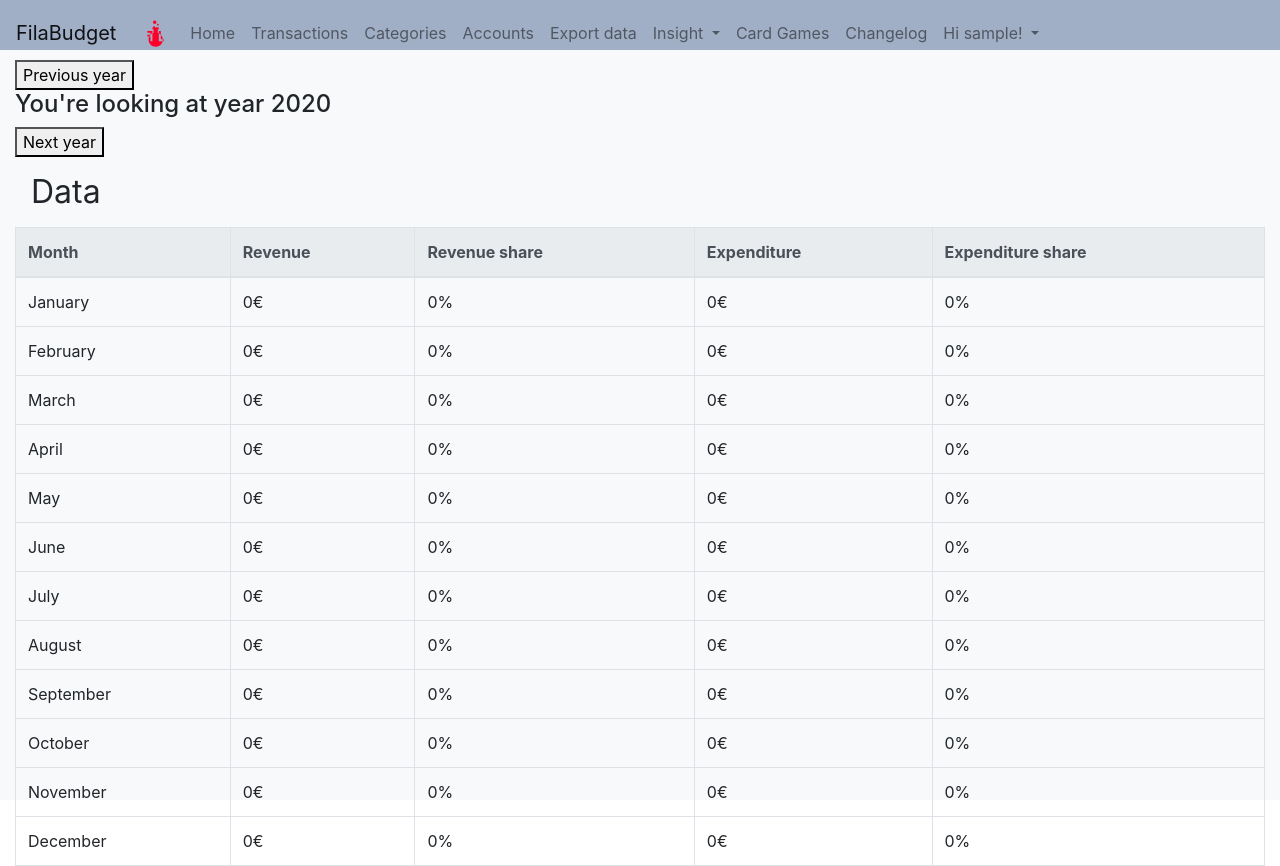
After one commit to DarioFi/BudgetApp, a Django app: page /budget/insight_year/2020/ in a window 1280 px wide. The commit adds this page. Run offline with Django 3.2, Linux system fonts and the light colour scheme; the visitor is signed in with stand-in values (Sample User, id 1); data that the repository does not hold is empty; parts of the project's set-up code (start-up, migrations or seed data) failed here and were passed over; some libraries are stand-ins or nearby versions.

Commit message:
v63-v65 minor bug fixes Added insight page for every year

```diff
--- a/Budgeting/Budget_templates/insight_page_month.html
+++ b/Budgeting/Budget_templates/insight_pages/insight_page_range.html
@@ -3,6 +3,7 @@
 {% block content %}
     <script src="https://cdnjs.cloudflare.com/ajax/libs/Chart.js/2.4.0/Chart.bundle.min.js"></script>
     {#    TODO: finire l'insight per giorno mese anno ecc.#}
+    <h4>Insight between </h4>
     <div class="row no-gutters">
 
         <div class="col-md-8">
--- /dev/null
+++ b/Budgeting/Budget_templates/insight_pages/insight_year.html
@@ -0,0 +1,99 @@
+{% extends 'base.html' %}
+
+{% block content %}
+    <script>
+        var selected_year = {{ year }};
+    </script>
+
+    <button id="previous year button">Previous year</button>
+    <h4 id="year_title"> You're looking at year {{ year }}</h4>
+    <button id="next year button">Next year</button>
+    <h2 class="font-weight-normal py-3 px-3 px-sm-3 m-0">Data</h2>
+    <table class="table table-bordered m-0" id="dtBasicExample" role="grid"
+           aria-describedby="DataTables_Table_0_info">
+        <thead class="thead-light">
+        <tr>
+            <th scope="col">Month</th>
+            <th scope="col">Revenue</th>
+            <th scope="col">Revenue share</th>
+            <th scope="col">Expenditure</th>
+            <th scope="col">Expenditure share</th>
+        </tr>
+        </thead>
+        <tbody id="year_resume">
+
+        </tbody>
+    </table>
+
+
+{% endblock %}
+
+{% block javascript %}
+    <script>
+
+        document.getElementById("previous year button").onclick = function (event) {
+            selected_year--;
+            update_data();
+        };
+        document.getElementById("next year button").onclick = function (event) {
+            selected_year++;
+            update_data();
+        };
+
+
+        update_data = function () {
+            {#alert(selected_year);#}
+            let re = new RegExp("[0-9][0-9][0-9][0-9]");
+            document.getElementById("year_title").innerText = document.getElementById("year_title").innerText.replace(re, selected_year);
+
+            $.ajax({
+                url: "{% url 'json insight year' %}",
+                type: "GET",
+                data: {
+                    'year': selected_year
+                },
+                dataType: 'json',
+                success: function (data) {
+                    if (data.state === "success") {
+                        console.log(data);
+                        var month_list = ['January', 'February', 'March', 'April', 'May', 'June', 'July', 'August', 'September', 'October', 'November', 'December']
+
+                        table = document.getElementById("year_resume");
+                        table.innerHTML = "";
+                        for (let j = 0; j < 12; j++) {
+
+                            let riga = document.createElement("tr");
+
+                            var kek = document.createElement("td")
+                            kek.innerText = month_list[j];
+                            riga.appendChild(kek);
+
+                            var kek = document.createElement("td")
+                            kek.innerText = data.revenues[j] + "€";
+                            riga.appendChild(kek);
+
+                            var kek = document.createElement("td")
+                            kek.innerText = data.revenues_share[j] + "%";
+                            riga.appendChild(kek);
+
+                            var kek = document.createElement("td")
+                            kek.innerText = data.expenditures[j] + "€";
+                            riga.appendChild(kek);
+
+                            var kek = document.createElement("td")
+                            kek.innerText = data.expenditures_share[j] + "%";
+                            riga.appendChild(kek);
+
+                            table.appendChild(riga);
+                        }
+                    } else {
+                        alert(data.state);
+                    }
+                }
+            })
+        }
+
+        $(document).ready(update_data);
+
+    </script>
+{% endblock %}
--- a/Budgeting/api/json_queries.py
+++ b/Budgeting/api/json_queries.py
@@ -336,8 +336,45 @@ def json_generate_insight_data(request):
     })
 
 
+@login_required
 def json_account_detailS(request):
     if request.method != "GET":
         return JsonResponse({'state': "bad request"})
 
     # todo: finirla
+
+
+@login_required
+def json_year_resume(request):
+    year: int = request.GET.get('year')
+    if year == None:
+        return JsonResponse({'state': "Bad request"})
+    transactions = Transaction.objects.filter(timeDate__year=year)
+    revenues = [0] * 12
+    expenditures = [0] * 12
+    for t in transactions:
+        t: Transaction
+        if t.balance > 0:
+            revenues[t.timeDate.month - 1] += t.balance
+        else:
+            expenditures[t.timeDate.month - 1] += t.balance
+    revenues_share = [0] * 12
+    expenditures_share = [0] * 12
+    rev_sum = sum(revenues) / 100
+    exp_sum = sum(expenditures) / 100
+
+    if rev_sum != 0:
+        for h in range(12):
+            revenues_share[h] = int(revenues[h] / rev_sum)
+    if exp_sum != 0:
+        for h in range(12):
+            expenditures_share[h] = int(expenditures[h] / exp_sum)
+
+    return JsonResponse({
+        'state': "success",
+        'revenues': revenues,
+        'revenues_share': revenues_share,
+        'expenditures': expenditures,
+        'expenditures_share': expenditures_share,
+        'year': year
+    })
--- a/Budgeting/api/urls.py
+++ b/Budgeting/api/urls.py
@@ -7,6 +7,7 @@ urlpatterns = [
     path('ajax/json_accounts', generate_accounts_overview_json, name="json_accounts"),
     path('ajax/json_auth_check', is_authenticated),
     path('ajax/json_insight', json_generate_insight_data, name="json insight"),
+    path('ajax/json_insight_year', json_year_resume, name="json insight year"),
     path('ajax/json_transactions', generate_json_transaction_get, name="json_transactions"),
     path('ajax/transaction_creation', create_transaction_ajax_post_api, name="ajax_create_transaction"),
     path('ajax/del_transaction', delete_transaction_ajax_post_api, name="del transaction api"),
--- a/Budgeting/urls.py
+++ b/Budgeting/urls.py
@@ -16,7 +16,7 @@ urlpatterns = [
     path('api/', include('Budgeting.api.urls')),
     path('export_data', export_user_data_all, name="export data"),
     path('insight_month', insghit_page_month, name="insight page month"),
-
+    path('insight_year/<int:year>/', insight_yearly_balance, name="insight year"),
 
     path('load_data_only_debug', subsituite_database)
 ]
--- a/Budgeting/views.py
+++ b/Budgeting/views.py
@@ -308,8 +308,14 @@ def export_user_data_all(request):
 
 @login_required
 def insghit_page_month(request):
-    return render(request, 'insight_page_month.html', {})
+    return render(request, 'insight_pages/insight_page_range.html', {})
 
+@login_required
+def insight_yearly_balance(request, year=2020):
+    data = {
+        'year': year
+    }
+    return render(request, 'insight_pages/insight_year.html', data)
 
 @login_required
 def account_detail(request, id=-1):
--- a/templates/changelog.html
+++ b/templates/changelog.html
@@ -7,6 +7,12 @@
     <p>
 
     </p>
+
+    <ul>
+    <h5>v66 2020-05-10</h5>
+    <li>v63-v65 minor bug fixes</li>
+    <li>Added insight page for every year</li>
+    </ul>
 
     <ul><h5>v62 2020-05-01</h5>
     <li>Greatly improved insight page</li>
--- a/templates/navbar.html
+++ b/templates/navbar.html
@@ -34,7 +34,8 @@
                         Insight
                     </a>
                     <div class="dropdown-menu" aria-labelledby="navbarDropdownMenuLink">
-                        <a class="dropdown-item" href="{% url 'insight page month' %}">Month</a>
+                        <a class="dropdown-item" href="{% url 'insight page month' %}">Details</a>
+                        <a class="dropdown-item" href="{% url 'insight year' 2020 %}">Year</a>
                     </div>
                 </li>
                 <li class="nav-item">
```
Also changed, not shown: generic_test.py (+45 -16 lines).
